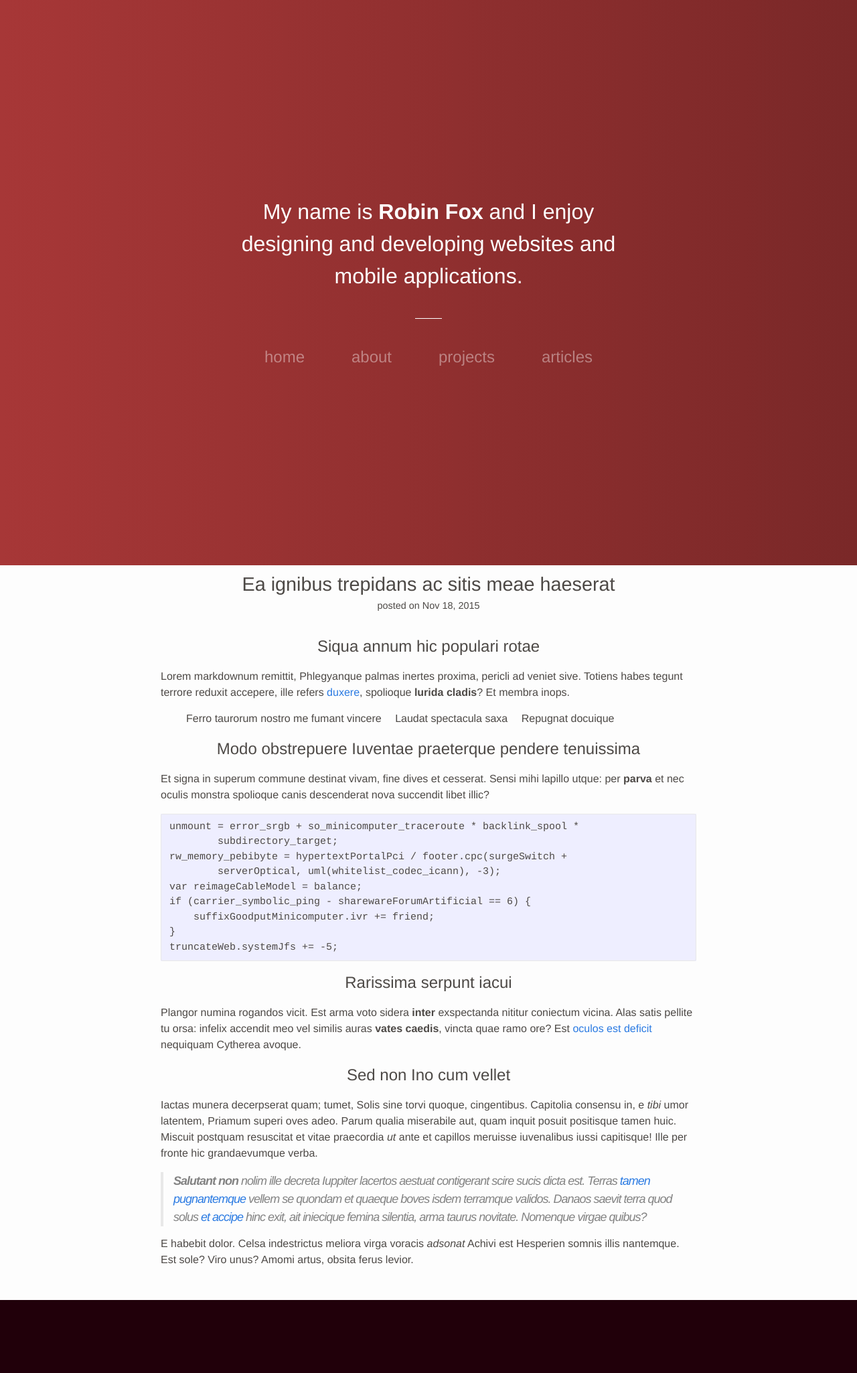
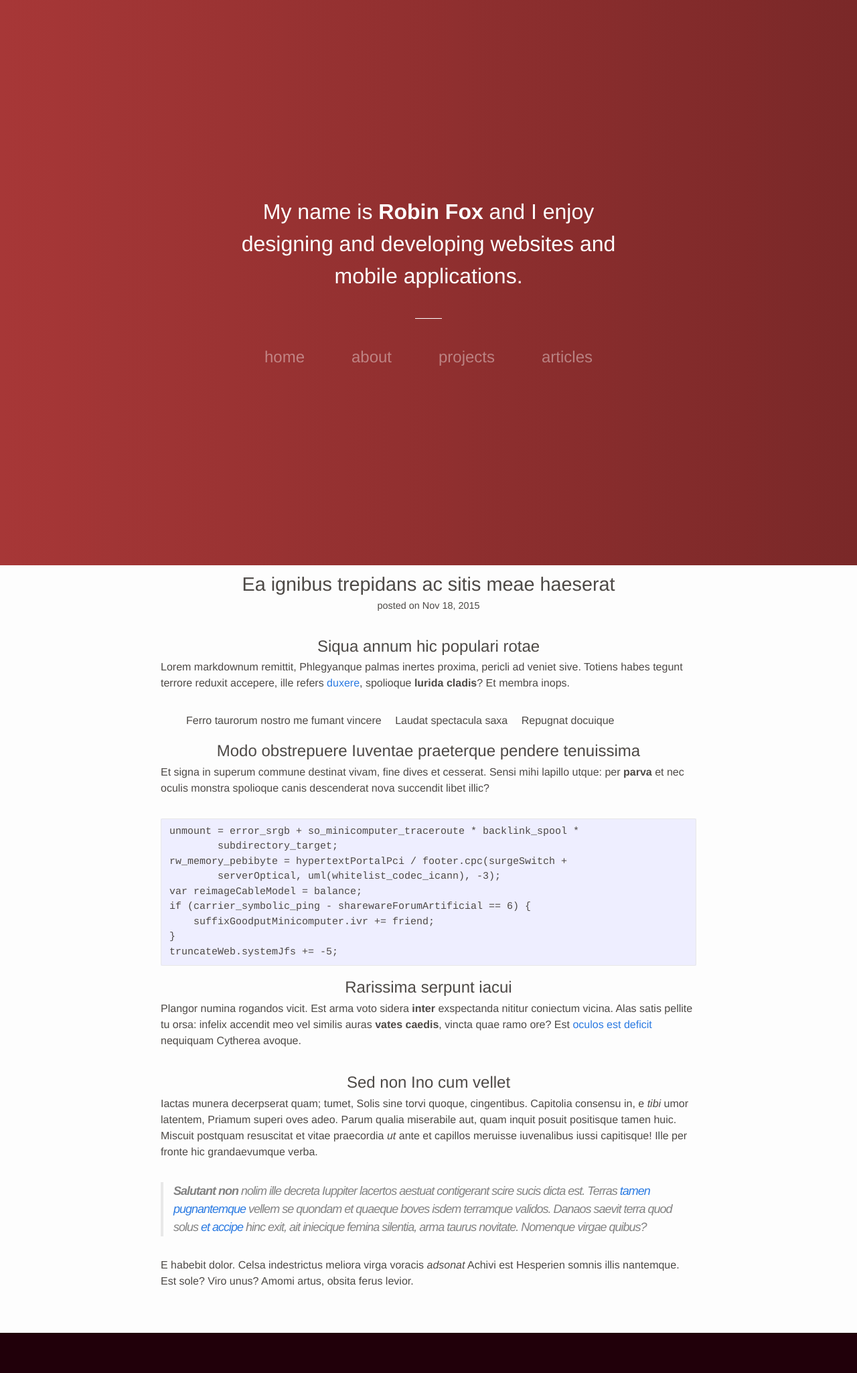
Before and after one commit to smugfox/smugfox, a Jekyll site: the page built from _posts/blog/2015-11-18-ea-ignibus-trepidans-ac-sitis-meae-haeserat.markdown, in a window 1280 px wide. Shown: the whole page at 67% size. Built offline with Jekyll 4.4.1, drawn with Linux system fonts in a browser that asks for light colours; before the commit the page ends 2001 px from its top, so only the background shows below that.

Commit message:
fixing responsive imaging errors

```diff
--- a/Gemfile
+++ /dev/null
@@ -1,2 +0,0 @@
-source 'https://rubygems.org'
-gem 'github-pages'
--- a/_config.yml
+++ b/_config.yml
@@ -52,6 +52,8 @@
       quality: 80 # [Optional] Overrides default_quality for this size.
     - width: 800
       quality: 90
+    - width: 1024
+      quality: 90
     - width: 1400
       quality: 90
 
--- a/_sass/2-modules/_section-posts.scss
+++ b/_sass/2-modules/_section-posts.scss
@@ -38,5 +38,18 @@
 
 		& h2 {
 			text-align: center;
+			margin-bottom: .1rem;
+		}
+
+		& p {
+			margin-bottom: 2rem;
+		}
+
+		& ul {
+			margin-bottom: 2rem;
+		}
+
+		& ul li {
+			display: block;
 		}
 	}
```
Also changed, not shown: img/resized/1024/image-1024x640.png (added).
